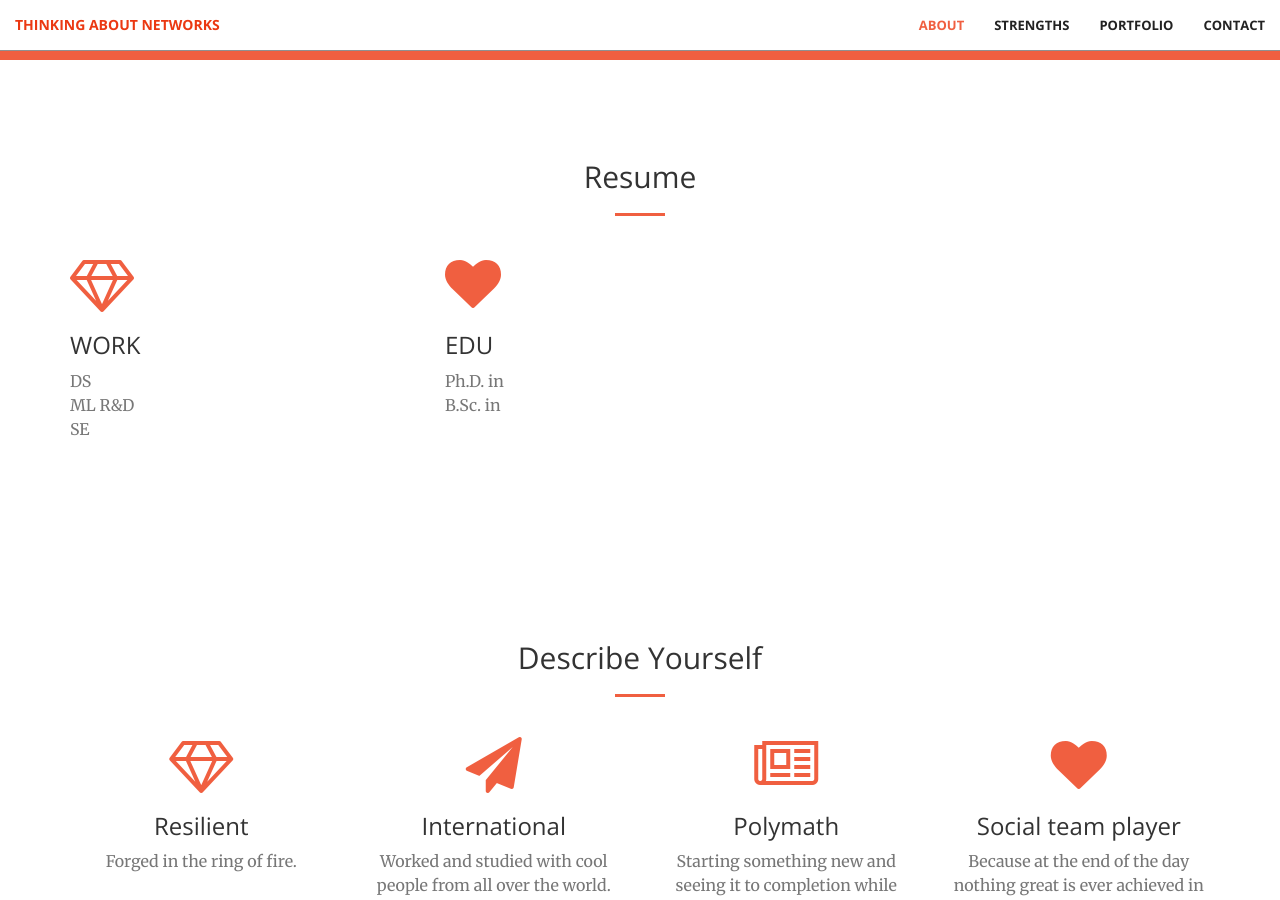
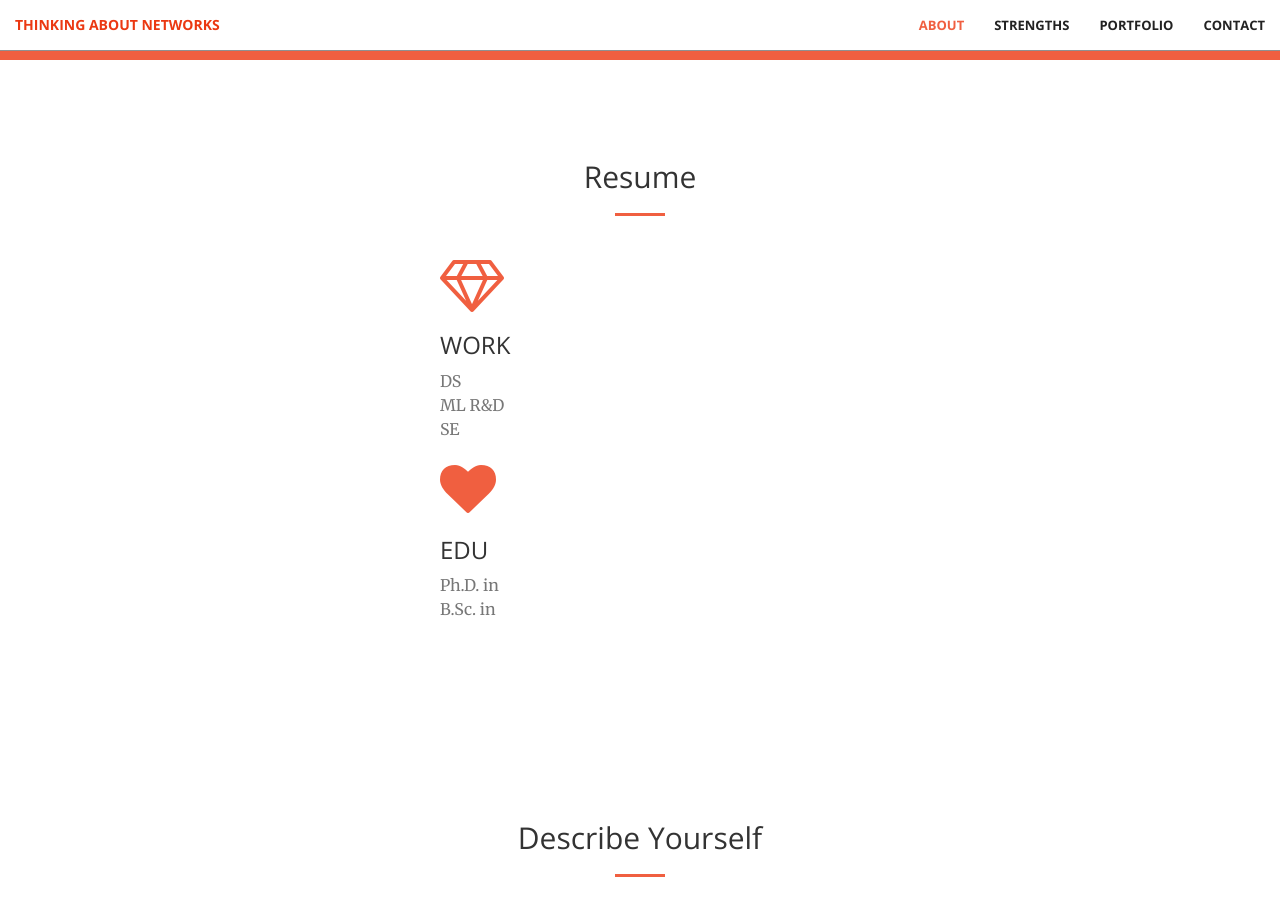
Before and after one commit to jvs--/jvs--.github.io, a Jekyll site: the page built from index.html, in a window 1280 px wide and 900 px high, scrolled down 1367 px. Built offline with Jekyll 4.4.1, drawn with Linux system fonts in a browser that asks for light colours.

Commit message:
struggle with section layout

```diff
--- a/_includes/resume.html
+++ b/_includes/resume.html
@@ -9,7 +9,7 @@
     </div>
     <div class="container">
         <div class="row">
-            <div class="col-sm-4">
+            <div class="col">
                 <div class="service-box">
                     <i class="fa fa-4x fa-diamond wow bounceIn text-primary"></i>
                     <h3>WORK</h3>
@@ -18,12 +18,13 @@
                     <p class="text-muted">SE</p>
                 </div>
             </div>
-            <div class="col-sm-4"></div>
-            <div class="service-box">
-                <i class="fa fa-4x fa-heart wow bounceIn text-primary" data-wow-delay=".3s"></i>
-                <h3>EDU</h3>
-                <p class="text-muted">Ph.D. in </p>
-                <p class="text-muted">B.Sc. in </p>
+            <div class="col">
+                <div class="service-box">
+                    <i class="fa fa-4x fa-heart wow bounceIn text-primary" data-wow-delay=".3s"></i>
+                    <h3>EDU</h3>
+                    <p class="text-muted">Ph.D. in </p>
+                    <p class="text-muted">B.Sc. in </p>
+                </div>
             </div>
         </div>
     </div>
```
